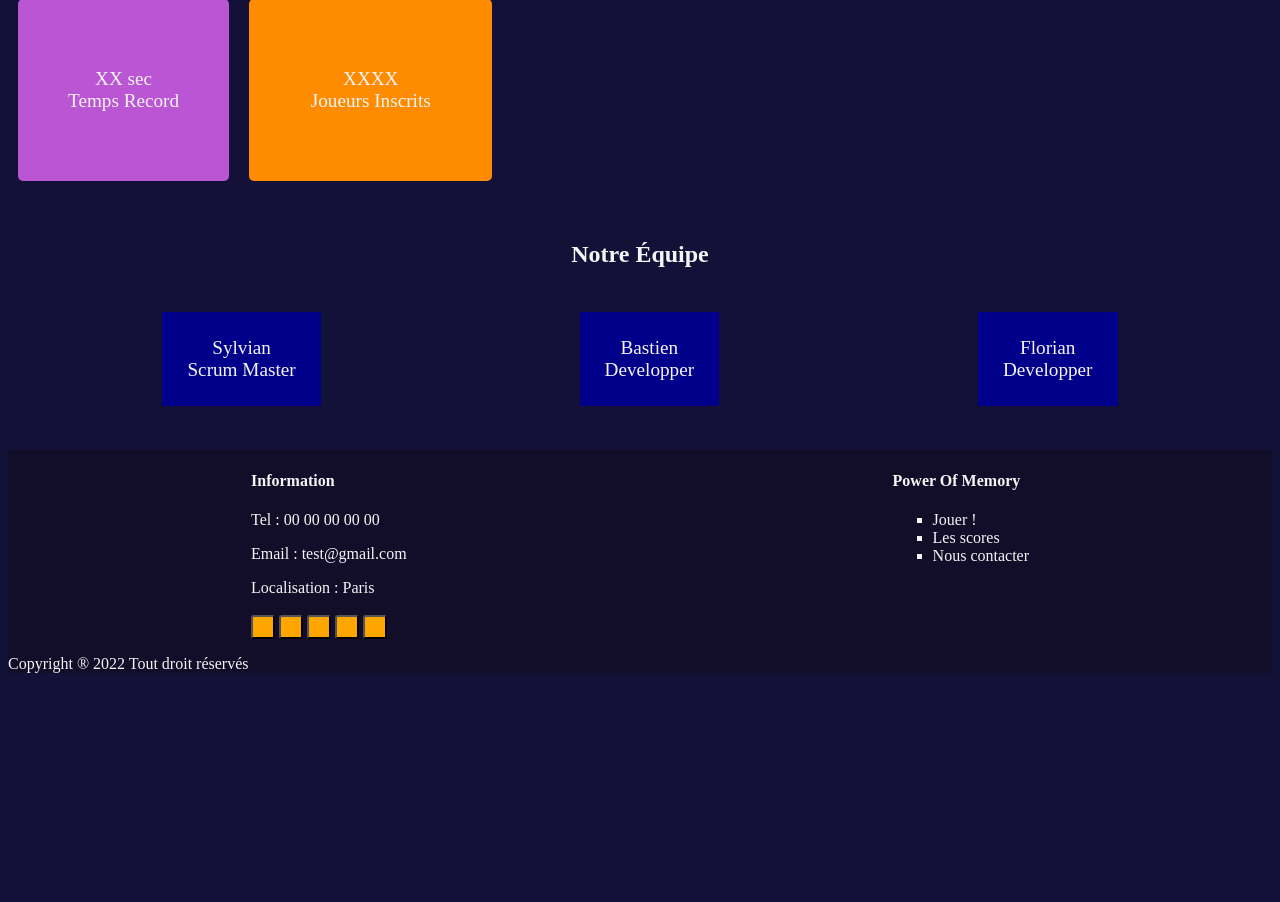
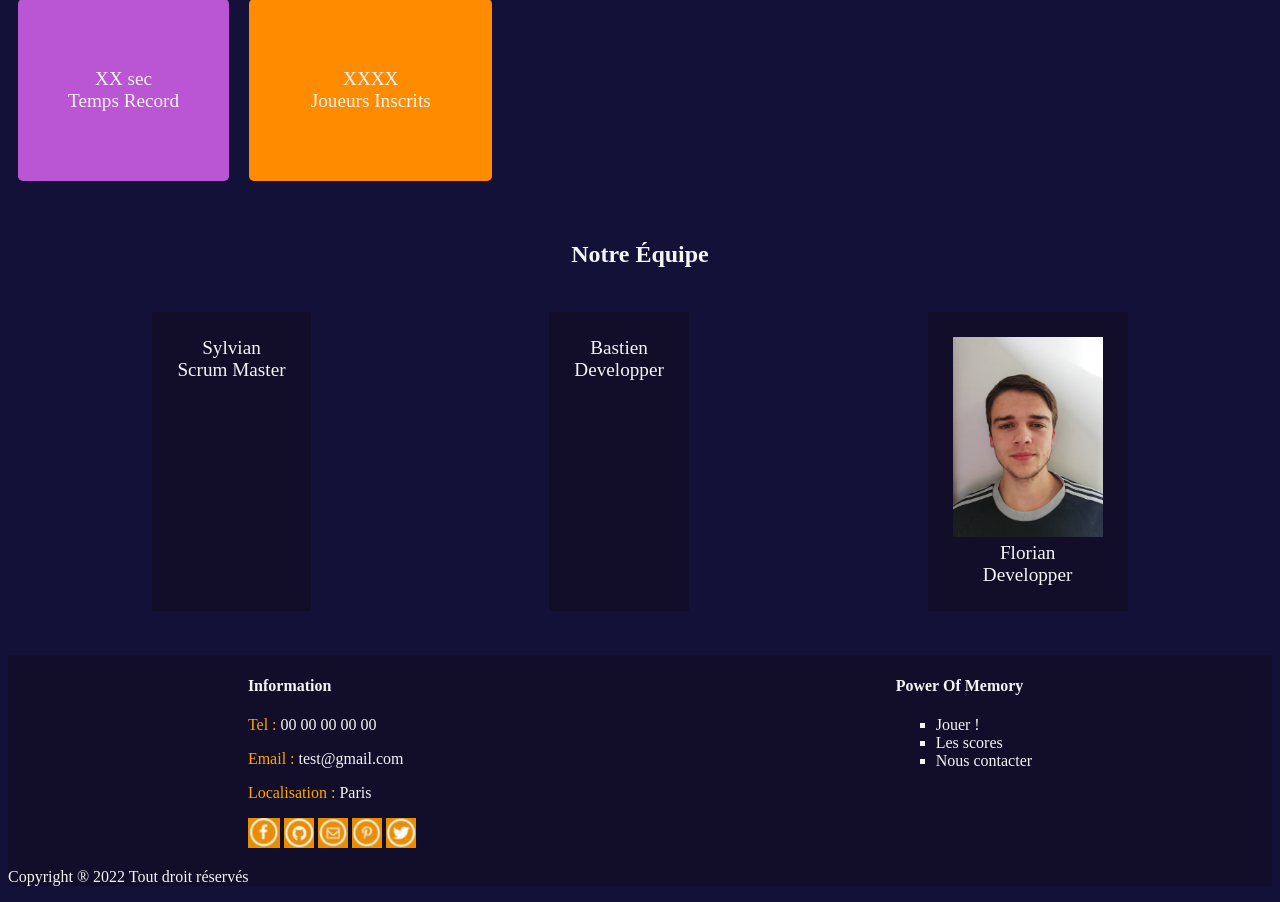
Before and after one commit to BastienVitour/puissance4, a PHP site: page / in a window 1280 px wide. Shown: the part 681-1583 px from the top of the page. Before the commit the page ends 1354 px from the top, so only its background shows below. Run offline with PHP 8.4, Linux system fonts and the light colour scheme.

Commit message:
added images

```diff
--- a/asset/accueil.css
+++ b/asset/accueil.css
@@ -61,14 +61,14 @@ nav {
 }
 
 button {
-    background-color: orange;
+    background-color: #fe7f00;
     border-radius: 3px;
     padding: 10px;
     color: white;
 }
 
 button:hover {
-    background-color: rgb(217, 141, 0);
+    background-color: #de6f00;
 }
 
 button a:hover {
@@ -126,7 +126,7 @@ button a:hover {
 }
 
 #sylvian, #bastien, #florian {
-    background-color: darkblue;
+    background-color: #120D29;
     padding: 25px;
     font-size: larger;
 }
@@ -149,4 +149,8 @@ ul li {
     list-style-type: square;
 }
 
+.text_orange {
+    color: orange;
+}
+
 /*Css de la partie footer (fin)*/
--- a/index.html
+++ b/index.html
@@ -109,6 +109,7 @@
                 </p>
 
                 <p id="florian">
+                    <img src="asset/images/IMG_20221028_150726.jpg" alt="Florian" width="150"> <br>
                     Florian <br>
                     Developper
                 </p>
@@ -137,12 +138,14 @@
                         </p>
 
                         <div id="reseaux_sociaux">
-                            <button class="bouton_reseaux_sociaux"></button>
-                            <button class="bouton_reseaux_sociaux"></button>
-                            <button class="bouton_reseaux_sociaux"></button>
-                            <button class="bouton_reseaux_sociaux"></button>
-                            <button class="bouton_reseaux_sociaux"></button>
+                            <a href="https://facebook.com/" target="_blank"><img class="bouton_reseaux_sociaux" src="asset/images/facebook.png" width="32" ></a>
+                            <a href="https://github.com/sylv0r/puissance4" target="_blank"><img class="bouton_reseaux_sociaux" src="asset/images/github.png" width="30"></a>
+                            <a href="https://gmail.com/" target="_blank"><img class="bouton_reseaux_sociaux" src="asset/images/mail.png" width="30"></a>
+                            <a href="https://pinterest.com/" target="_blank"><img class="bouton_reseaux_sociaux" src="asset/images/pinterest.png" width="30"></a>
+                            <a href="https://twitter.com/" target="_blank"><img class="bouton_reseaux_sociaux" src="asset/images/twitter.png" width="30"></a>
+
                         </div>
+
                 </div>
 
                         <div id="power_of_memory">
```
Also changed, not shown: scores/scores.css (+2 -13 lines), scores/scores.html (+8 -6 lines), asset/images/IMG_20221028_150726.jpg (added), asset/images/facebook.png (added), asset/images/github.png (added), asset/images/mail.png (added), asset/images/pinterest.png (added), asset/images/twitter.png (added).
